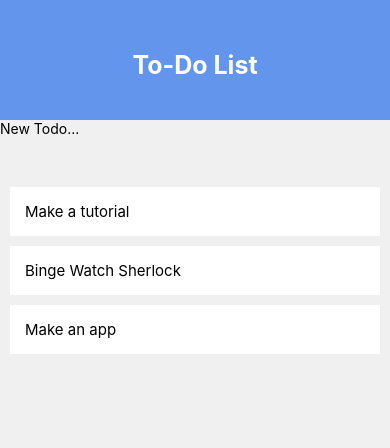
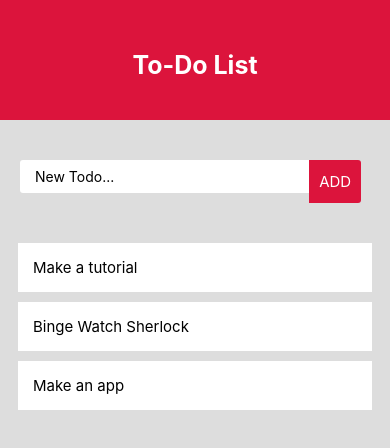
Before and after one commit to sparshsukralia/todo-list-react-native, a React Native app: screen / in a window 390 px wide. Shown: the top 448 px of the page. Built offline with nearby package versions, Linux system fonts and the light colour scheme.

Commit message:
input and button

```diff
--- a/App.js
+++ b/App.js
@@ -47,11 +47,11 @@ export default function App() {
 
 const styles = StyleSheet.create({
   container: {
-    backgroundColor: "#F0F0F0",
+    backgroundColor: "#ddd",
     height: 900,
   },
   content: {
-    padding: 10,
+    // padding: 10,
   },
   list: {
     marginTop: 30,
--- /dev/null
+++ b/components/AddButton.js
@@ -0,0 +1,28 @@
+import React, { useState } from "react";
+import { StyleSheet, Text, View, TouchableOpacity } from "react-native";
+
+export default function AddButton() {
+  return (
+    <TouchableOpacity>
+      <View style={styles.button}>
+        <Text style={styles.buttonText}>ADD</Text>
+      </View>
+    </TouchableOpacity>
+  );
+}
+
+const styles = StyleSheet.create({
+  button: {
+    backgroundColor: "#DC143C",
+    paddingHorizontal: 10,
+    paddingVertical: 12,
+    marginTop: 40,
+    borderTopRightRadius: 3,
+    borderBottomRightRadius: 3,
+  },
+  buttonText: {
+    color: "#fff",
+    fontSize: 15,
+    textAlign: "center",
+  },
+});
--- a/components/AddTodo.js
+++ b/components/AddTodo.js
@@ -1,5 +1,6 @@
 import React, { useState } from "react";
-import { StyleSheet, Text, View, TextInput, Button } from "react-native";
+import AddButton from "./AddButton";
+import { StyleSheet, Text, View, TextInput } from "react-native";
 
 export default function AddTodo() {
   const [text, setText] = useState("");
@@ -9,8 +10,32 @@ export default function AddTodo() {
   };
 
   return (
-    <View>
-      <TextInput placeholder="New Todo..." onChange={changeHandler} />
+    <View style={styles.formContainer}>
+      <TextInput
+        style={styles.input}
+        placeholder="New Todo..."
+        onChange={changeHandler}
+      />
+      <AddButton />
     </View>
   );
 }
+
+const styles = StyleSheet.create({
+  formContainer: {
+    display: "flex",
+    flexDirection: "row",
+  },
+  input: {
+    flex: 0.9,
+    marginTop: 40,
+    marginBottom: 10,
+    marginLeft: 20,
+    paddingHorizontal: 15,
+    paddingVertical: 8,
+    backgroundColor: "#fff",
+    borderTopLeftRadius: 3,
+    borderBottomLeftRadius: 3,
+    borderColor: "#696969",
+  },
+});
--- a/components/Header.js
+++ b/components/Header.js
@@ -13,7 +13,7 @@ const styles = StyleSheet.create({
   header: {
     height: 120,
     paddingTop: 50,
-    backgroundColor: "cornflowerblue",
+    backgroundColor: "#DC143C",
     alignItems: "center",
   },
   text: {
--- a/components/TodoItem.js
+++ b/components/TodoItem.js
@@ -15,8 +15,10 @@ const styles = StyleSheet.create({
     backgroundColor: "white",
     padding: 15,
     marginTop: 10,
-    marginLeft: 0,
-    marginRight: 0,
+    marginHorizontal: 18,
     fontSize: 15,
+    // borderWidth: 1,
+    // borderRadius: 3,
+    // borderColor: "#989898",
   },
 });
```
